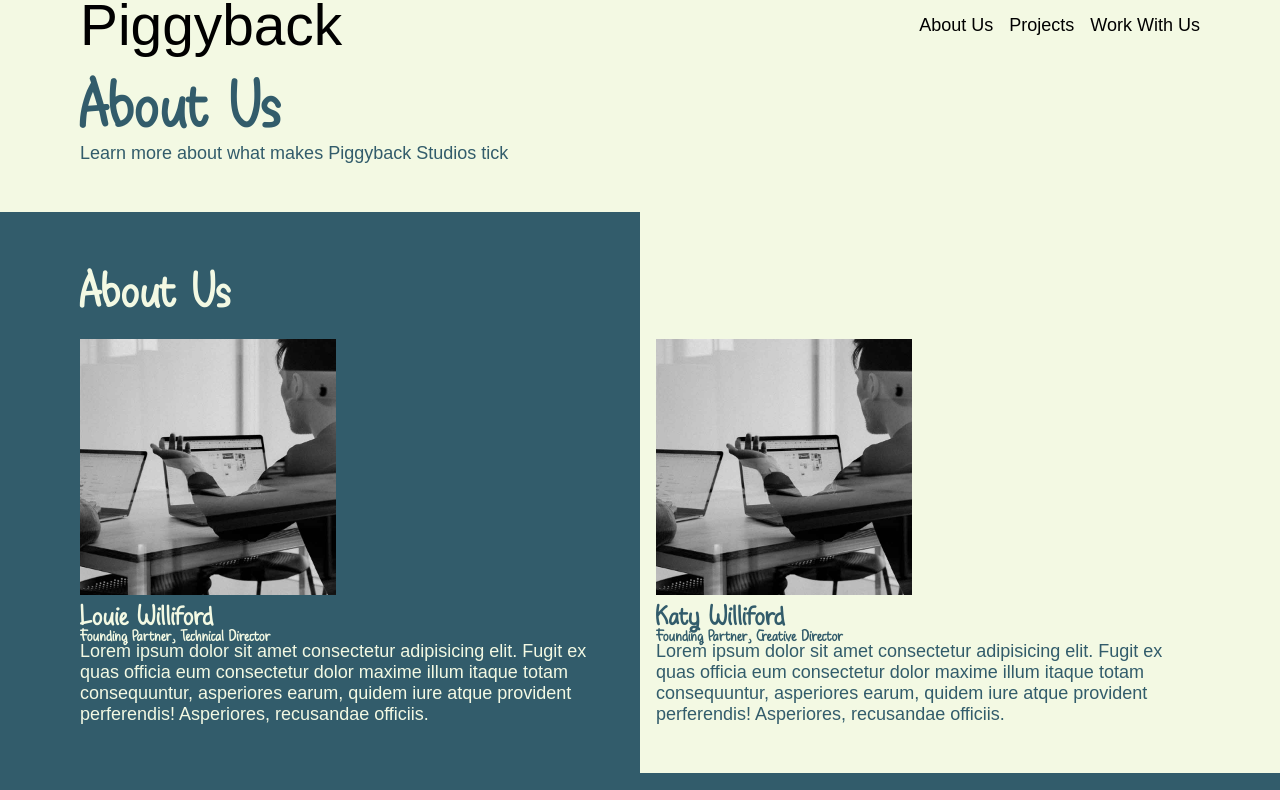
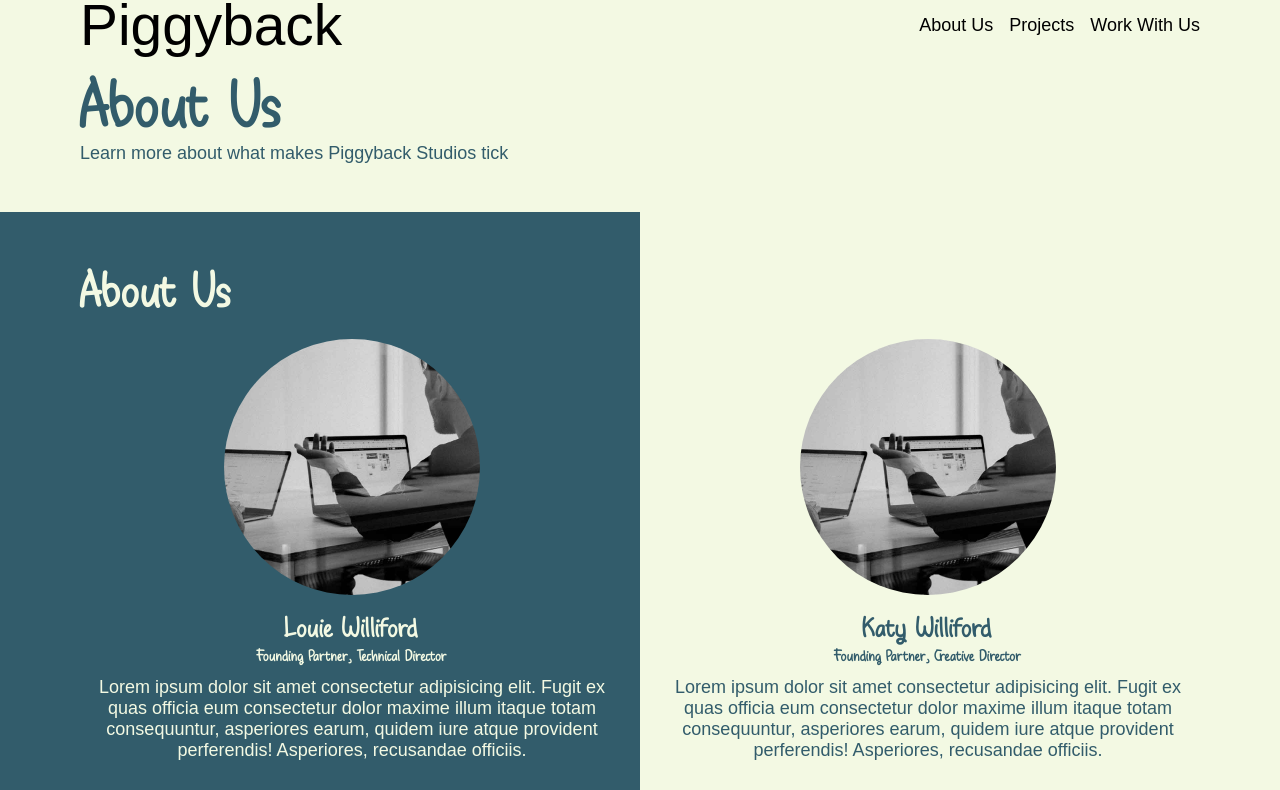
Before and after one commit to dustyfingers/piggypack-studios-marketing, a Next.js app: page /about-us in a window 1280 px wide. Shown: the top 800 px of the page. Built offline with nearby package versions, Linux system fonts and the light colour scheme; a web font is replaced by a local one.

Commit message:
work more on about us block

```diff
--- a/app/blocks/AboutUs/AboutUs.tsx
+++ b/app/blocks/AboutUs/AboutUs.tsx
@@ -10,15 +10,18 @@
       <ContentContainer>
         <h2 className={style.aboutUsHeader}>About Us</h2>
         <div className={style.contentGrid}>
-          <div className={style.firstContent}>
+          <div className={`${style.firstContent} ${style.contentArea}`}>
             <Image
               src="/images/stock-image.jpg"
               alt="a guy working..."
               width={256}
               height={256}
+              className={style.headshotImage}
             />
-            <h4>Louie Williford</h4>
-            <h6>Founding Partner, Technical Director</h6>
+            <h4 className={style.name}>Louie Williford</h4>
+            <h6 className={style.position}>
+              Founding Partner, Technical Director
+            </h6>
             <p>
               Lorem ipsum dolor sit amet consectetur adipisicing elit. Fugit ex
               quas officia eum consectetur dolor maxime illum itaque totam
@@ -26,15 +29,18 @@
               perferendis! Asperiores, recusandae officiis.
             </p>
           </div>
-          <div className={style.secondContent}>
+          <div className={`${style.secondContent} ${style.contentArea}`}>
             <Image
               src="/images/stock-image.jpg"
               alt="a guy working..."
               width={256}
               height={256}
+              className={style.headshotImage}
             />
-            <h4>Katy Williford</h4>
-            <h6>Founding Partner, Creative Director</h6>
+            <h4 className={style.name}>Katy Williford</h4>
+            <h6 className={style.position}>
+              Founding Partner, Creative Director
+            </h6>
             <p>
               Lorem ipsum dolor sit amet consectetur adipisicing elit. Fugit ex
               quas officia eum consectetur dolor maxime illum itaque totam
--- a/app/blocks/AboutUs/component.module.css
+++ b/app/blocks/AboutUs/component.module.css
@@ -9,7 +9,10 @@
 
   .aboutUsHeader {
     color: var(--cream);
+    margin: 0 auto;
     margin-bottom: 2rem;
+    text-align: center;
+    mix-blend-mode: difference;
   }
 
   .firstHalf {
@@ -42,6 +45,25 @@
     .secondContent {
       color: var(--blue);
     }
+
+    .contentArea {
+      display: grid;
+      justify-items: center;
+      text-align: center;
+
+      .headshotImage {
+        margin-bottom: 1rem;
+        border-radius: 50%;
+      }
+
+      .name {
+        margin-bottom: 0.5rem;
+      }
+
+      .position {
+        margin-bottom: 1rem;
+      }
+    }
   }
 }
 
@@ -66,6 +88,11 @@
       background: var(--cream);
     }
 
+    .aboutUsHeader {
+      mix-blend-mode: unset;
+      text-align: start;
+    }
+
     .contentGrid {
       grid-template-columns: repeat(2, 1fr);
     }
```
